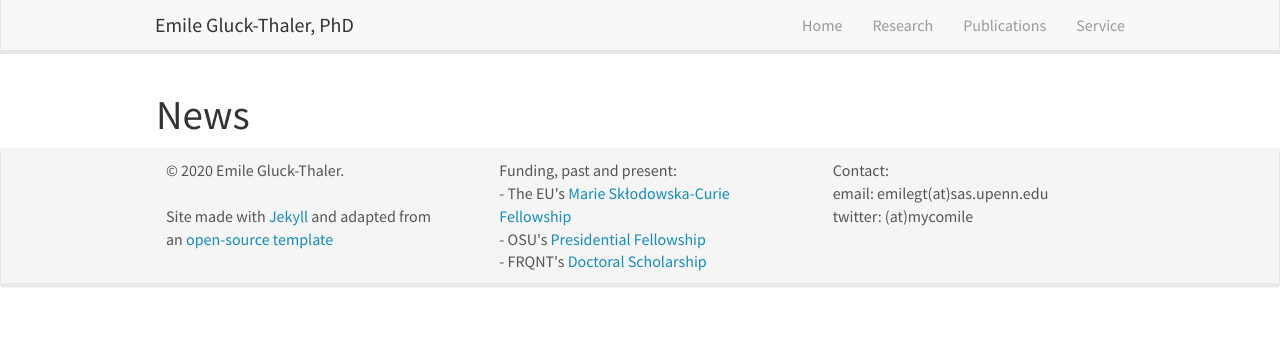
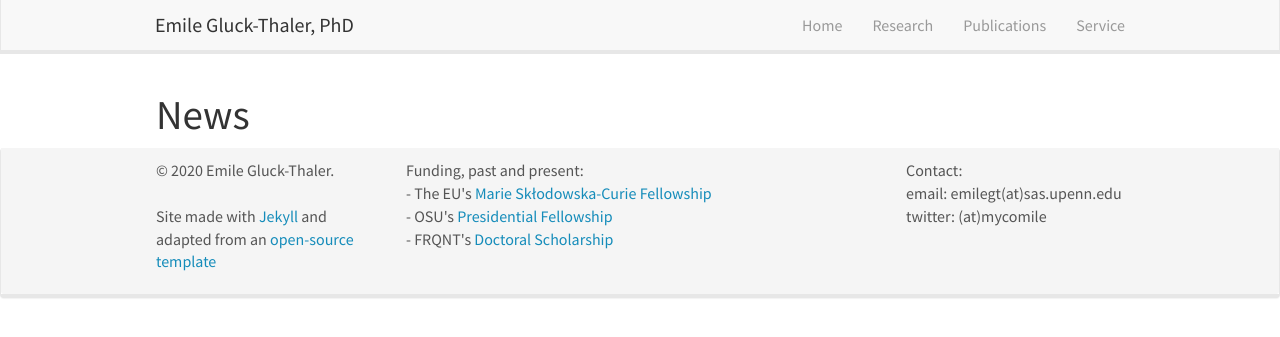
Before and after one commit to guidopuccetti/guidopuccetti.github.io, a Jekyll site: the page built from _pages/allnews.md, in a window 1280 px wide. Shown: the top 337 px of the page. Built offline with Jekyll 4.4.1, drawn with Linux system fonts in a browser that asks for light colours; nearby versions of some CDN libraries.

Commit message:
Update footer.html

```diff
--- a/_includes/footer.html
+++ b/_includes/footer.html
@@ -2,7 +2,7 @@
   <div class="panel-footer">
 	<div class="container-fluid">
 	  <div class="row">
-		<div class="col-sm-4">
+		<div class="col-sm-3">
 
 		  <p>&copy 2020 Emile Gluck-Thaler. <br />
 		  <br />
@@ -13,13 +13,13 @@
 
 
 		</div>
-		<div class="col-sm-4">
+		<div class="col-sm-6">
 		  Funding, past and present:<br />
 		  - The EU's <a href="https://ec.europa.eu/research/mariecurieactions/actions/individual-fellowships_en">Marie Skłodowska-Curie Fellowship </a> <br />
 		  - OSU's <a href="https://gradsch.osu.edu/pursuing-your-degree/graduate-fellows/presidential-fellowship">Presidential Fellowship</a> <br />
 		  - FRQNT's <a href="http://www.frqnt.gouv.qc.ca/en/bourses-et-subventions/consulter-les-programmes-remplir-une-demande/bourse/programs-of-scholarships-of-2supndsup-and-3suprdsup-cycles-pmx5tfyt1592833344678">Doctoral Scholarship</a> <br />
 		</div>
-		<div class="col-sm-4">
+		<div class="col-sm-3">
 		  Contact:<br />
 		  email: emilegt(at)sas.upenn.edu<br />
 		  twitter: (at)mycomile<br />
```
